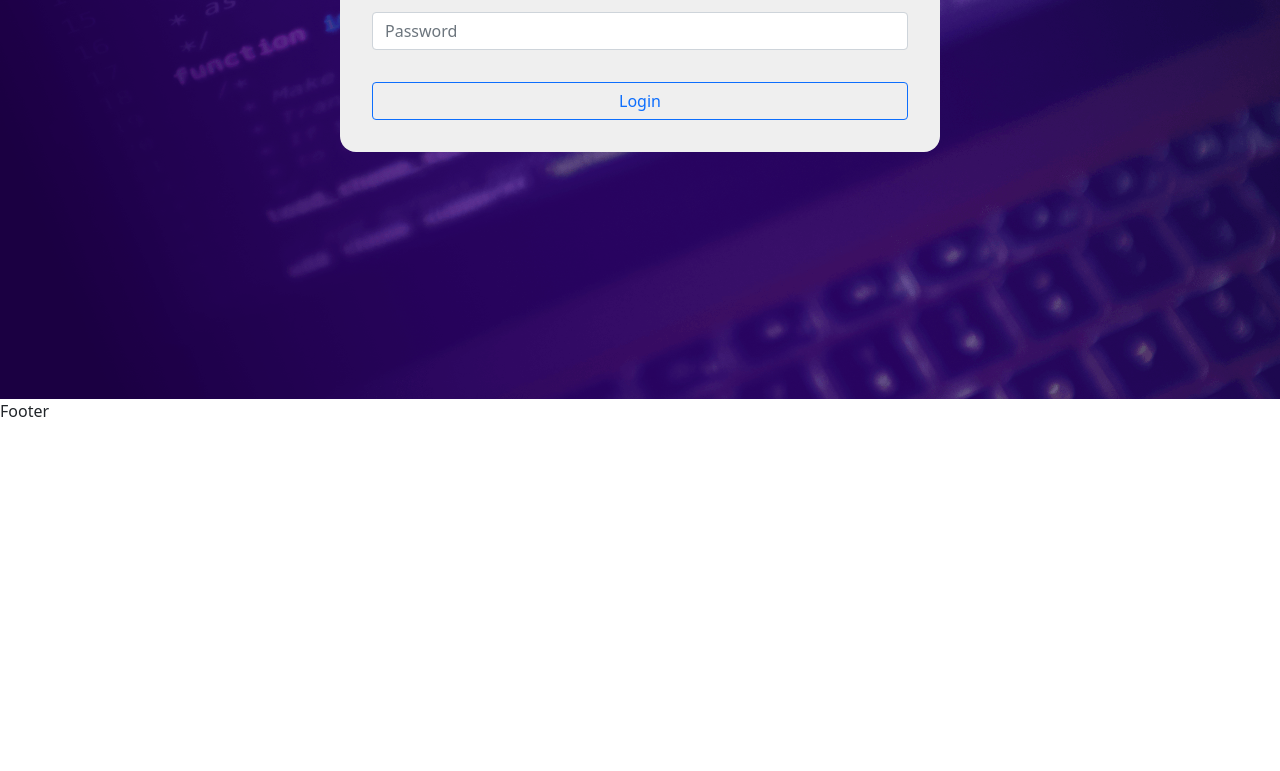
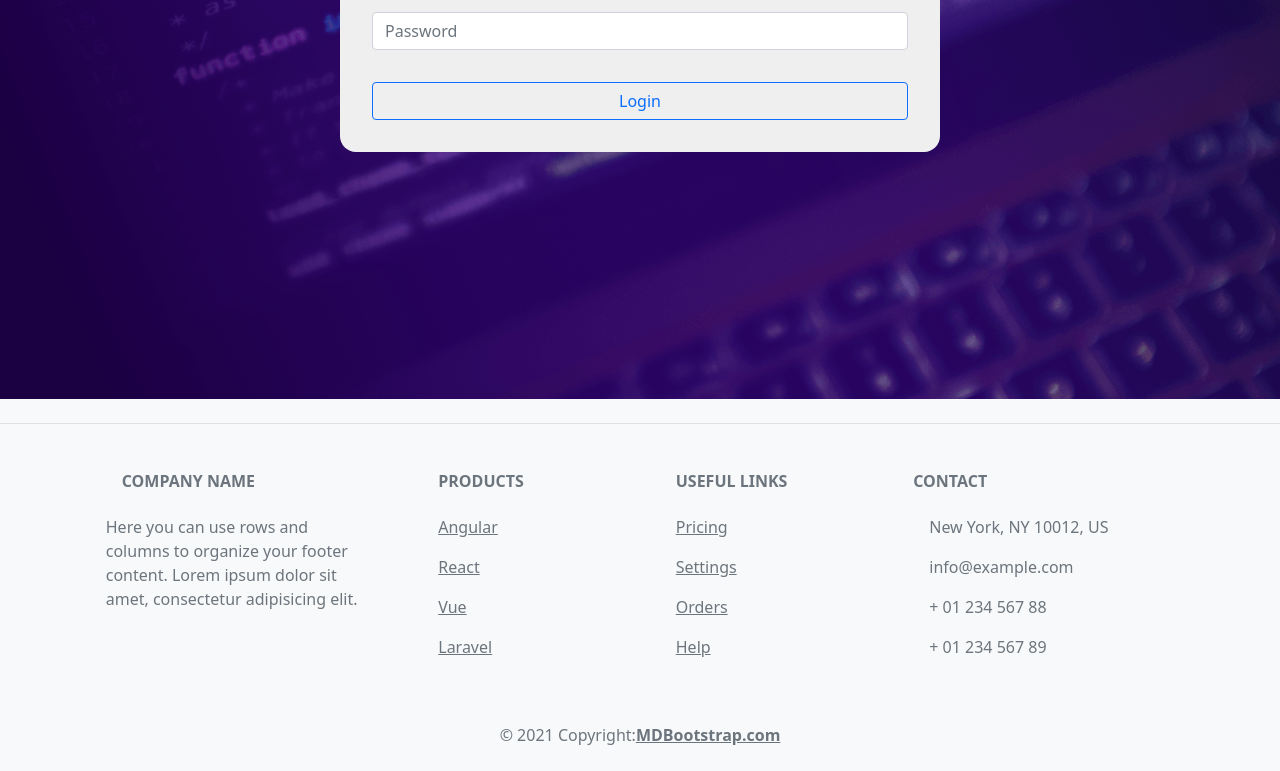
Before and after one commit to karamanemre/ProjectAyrotekFront, a React (Create React App) app: page /login in a window 1280 px wide. Shown: the part 454-1225 px from the top of the page. Before the commit the page ends 877 px from the top, so only its background shows below. Built offline with nearby package versions, Linux system fonts and the light colour scheme.

Commit message:
login page

```diff
--- a/package.json
+++ b/package.json
@@ -14,6 +14,7 @@
     "react-router": "^6.3.0",
     "react-router-dom": "^6.3.0",
     "react-scripts": "5.0.1",
+    "react-toastify": "^9.0.5",
     "sass": "^1.53.0",
     "web-vitals": "^2.1.4",
     "yup": "^0.32.11"
--- a/src/App.js
+++ b/src/App.js
@@ -2,6 +2,7 @@ import Navbar from "./components/Navbar/Navbar";
 import Footer from "./components/Footer/Footer";
 import Dashboard from "./components/Dashboard";
 import "bootstrap/dist/css/bootstrap.min.css";
+import 'react-toastify/dist/ReactToastify.css';
 
 function App() {
   return (
--- a/src/components/Dashboard.jsx
+++ b/src/components/Dashboard.jsx
@@ -1,5 +1,6 @@
 import React from 'react'
 import { Route, Routes } from 'react-router'
+import { ToastContainer } from 'react-toastify'
 import Home from '../pages/HomePage/Home'
 import Login from '../pages/LoginPage/Login'
 import Products from '../pages/ProductsPage/Products'
@@ -7,12 +8,17 @@ import Register from '../pages/RegisterPage/Register'
 
 function Dashboard() {
   return (
+    <div>
+      <ToastContainer position="bottom-right" />
       <Routes>
+
        <Route path='/' element={<Home/>} />
        <Route path='/products' element={<Products/>} />
        <Route path='/login' element={<Login/>} />
        <Route path='/register' element={<Register/>} />
    </Routes>
+    </div>
+
   )
 }
 
--- a/src/components/Footer/Footer.jsx
+++ b/src/components/Footer/Footer.jsx
@@ -2,7 +2,113 @@ import React from 'react'
 
 function Footer() {
   return (
-    <div>Footer</div>
+    <footer className="text-center text-lg-start bg-light text-muted">
+
+    <section
+      className="d-flex justify-content-center justify-content-lg-between border-bottom"
+    >
+
+
+      <div>
+        <a href="" className="me-4 text-reset">
+          <i className="fab fa-facebook-f"></i>
+        </a>
+        <a href="" className="me-4 text-reset">
+          <i className="fab fa-twitter"></i>
+        </a>
+        <a href="" className="me-4 text-reset">
+          <i className="fab fa-google"></i>
+        </a>
+        <a href="" className="me-4 text-reset">
+          <i className="fab fa-instagram"></i>
+        </a>
+        <a href="" className="me-4 text-reset">
+          <i className="fab fa-linkedin"></i>
+        </a>
+        <a href="" className="me-4 text-reset">
+          <i className="fab fa-github"></i>
+        </a>
+      </div>
+    </section>
+
+    <section className="">
+      <div className="container text-center text-md-start mt-5">
+
+        <div className="row mt-3">
+          <div className="col-md-3 col-lg-4 col-xl-3 mx-auto mb-4">
+
+            <h6 className="text-uppercase fw-bold mb-4">
+              <i className="fas fa-gem me-3"></i>Company name
+            </h6>
+            <p>
+              Here you can use rows and columns to organize your footer content. Lorem ipsum
+              dolor sit amet, consectetur adipisicing elit.
+            </p>
+          </div>
+
+          <div className="col-md-2 col-lg-2 col-xl-2 mx-auto mb-4">
+
+            <h6 className="text-uppercase fw-bold mb-4">
+              Products
+            </h6>
+            <p>
+              <a href="#!" className="text-reset">Angular</a>
+            </p>
+            <p>
+              <a href="#!" className="text-reset">React</a>
+            </p>
+            <p>
+              <a href="#!" className="text-reset">Vue</a>
+            </p>
+            <p>
+              <a href="#!" className="text-reset">Laravel</a>
+            </p>
+          </div>
+
+          <div className="col-md-3 col-lg-2 col-xl-2 mx-auto mb-4">
+
+            <h6 className="text-uppercase fw-bold mb-4">
+              Useful links
+            </h6>
+            <p>
+              <a href="#!" className="text-reset">Pricing</a>
+            </p>
+            <p>
+              <a href="#!" className="text-reset">Settings</a>
+            </p>
+            <p>
+              <a href="#!" className="text-reset">Orders</a>
+            </p>
+            <p>
+              <a href="#!" className="text-reset">Help</a>
+            </p>
+          </div>
+
+          <div className="col-md-4 col-lg-3 col-xl-3 mx-auto mb-md-0 mb-4">
+
+            <h6 className="text-uppercase fw-bold mb-4">
+              Contact
+            </h6>
+            <p><i className="fas fa-home me-3"></i> New York, NY 10012, US</p>
+            <p>
+              <i className="fas fa-envelope me-3"></i>
+              info@example.com
+            </p>
+            <p><i className="fas fa-phone me-3"></i> + 01 234 567 88</p>
+            <p><i className="fas fa-print me-3"></i> + 01 234 567 89</p>
+          </div>
+
+        </div>
+
+      </div>
+    </section>
+
+    <div className="text-center p-4">
+      © 2021 Copyright:
+      <a className="text-reset fw-bold" href="https://mdbootstrap.com/">MDBootstrap.com</a>
+    </div>
+
+  </footer>
   )
 }
 
--- a/src/components/Navbar/Navbar.jsx
+++ b/src/components/Navbar/Navbar.jsx
@@ -1,10 +1,16 @@
 import React from "react";
 import { Link } from "react-router-dom";
+import { useUserContext } from "../../context/UserContext";
 import SignedIn from "../SignedIn";
 import SignedOut from "../SignedOut";
 import "./navbar.scss";
 
 function Navbar() {
+
+  const {isLogin} = useUserContext();
+
+  console.log(isLogin);
+
   return (
     <div className="navbar">
       <div className="container">
@@ -12,7 +18,7 @@ function Navbar() {
           {" "}
           <img src="./logo.png" />
         </Link>
-      {true ?  <SignedOut/> : <SignedIn/>}
+      {!isLogin ?  <SignedOut/> : <SignedIn/>}
       </div>
     </div>
   );
--- a/src/components/SignedIn.jsx
+++ b/src/components/SignedIn.jsx
@@ -1,8 +1,21 @@
-import React from 'react'
+import React, { useEffect } from 'react'
+import { useUserContext } from '../context/UserContext';
+import UserService from '../services/userServices'
 
 function SignedIn() {
+
+  const {currentUser,setCurrentUser,setCurrentUserName,currentUserName} = useUserContext()
+
+  useEffect(()=>{
+    const userService = new UserService();
+    userService.getById(currentUser.userId).then(res => setCurrentUserName(res.data.data.fullname))
+  },[])
+
   return (
-    <div>SignedIn</div>
+    <div className='signedIn d-flex flex-row gap-3'>
+      <div><b>{currentUserName}</b></div>
+      <div>Ürün Listesi</div>
+    </div>
   )
 }
 
--- a/src/context/UserContext.js
+++ b/src/context/UserContext.js
@@ -4,11 +4,12 @@ const UserContext = createContext();
 
 export function UserProvider({ children }) {
 
-    const [isLogin,setIsLogin] = useState(true);
-    const [currentUser,setCurrentUser] = useState({id:"1"});
+    const [isLogin,setIsLogin] = useState(false);
+    const [currentUserName,setCurrentUserName] = useState(false);
+    const [currentUser,setCurrentUser] = useState({id:"",token:"",fullname:""});
 
   const values = {
-    isLogin,setIsLogin,currentUser,setCurrentUser
+    isLogin,setIsLogin,currentUser,setCurrentUser,currentUserName,setCurrentUserName
   };
 
   return (
--- a/src/pages/LoginPage/Login.jsx
+++ b/src/pages/LoginPage/Login.jsx
@@ -3,15 +3,23 @@ import { useFormik, Form, Formik } from "formik";
 import * as Yup from "yup";
 import Input from "../../components/Input";
 import "./login.scss";
+import UserService from '../../services/userServices.js'
+import { toast } from "react-toastify";
+import { Navigate, Redirect, useNavigate } from 'react-router-dom';
+import {useUserContext} from "../../context/UserContext"
 
 function Login() {
+
+  const navigate = useNavigate();
+  const {setIsLogin,setCurrentUser} = useUserContext();
+
   let initialValues = {
-    username: "",
+    email: "",
     password: "",
   };
 
   const validationSchema = Yup.object({
-    username: Yup.string().required("Zorunlu alan"),
+    email: Yup.string().required("Zorunlu alan"),
     password: Yup.string().required("Zorunlu alan"),
   });
 
@@ -19,7 +27,15 @@ function Login() {
     initialValues,
     validationSchema,
     onSubmit: (values) => {
-      alert("sad");
+      const userService = new UserService()
+      userService.login(values).then(res=>{
+        toast.success("Giriş başarılı")
+        setCurrentUser(res.data.data)
+        setIsLogin(true)
+        navigate("/")
+      }).catch(err=>{
+        toast.error("Giriş başarısız")
+      })
     },
   });
 
@@ -30,10 +46,10 @@ function Login() {
           <div className="mb-3">
             <Input
               label={"Username"}
-              error={errors.username}
+              error={errors.email}
               inputType="text"
-              name={"username"}
-              value={values.username}
+              name={"email"}
+              value={values.email}
               handleChange={handleChange}
             />
           </div>
--- a/src/services/prouctService.js
+++ b/src/services/prouctService.js
@@ -20,4 +20,6 @@ export default class ProductService {
   getAll() {
     return axios.get("api/productws/getAll");
   }
+
+
 }
--- /dev/null
+++ b/src/services/userServices.js
@@ -0,0 +1,11 @@
+import axios from "axios";
+
+export default class UserService {
+  login(body) {
+    return axios.post("api/userws/login", body);
+  }
+
+  getById(id) {
+    return axios.get("api/userws/getById/"+id);
+  }
+}
```
Also changed, not shown: 1 other file (tests, documents, lock files or other folders). Lines whose indentation alone changed are shown as unchanged.
